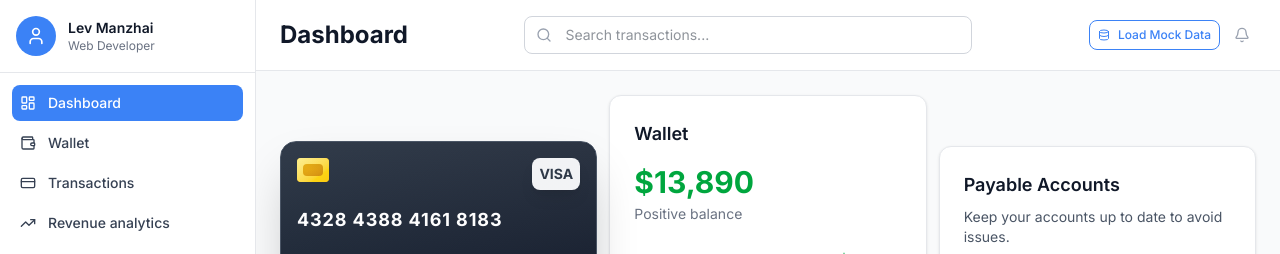
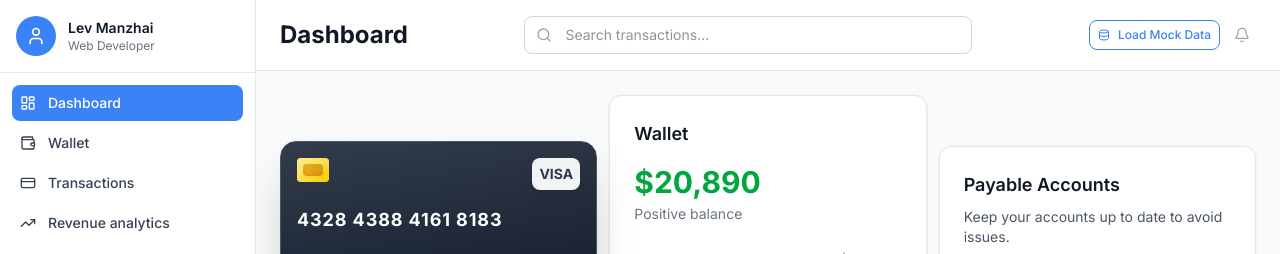
Before and after one commit to LevManzhai/Financial-Dashboard, a Next.js app: page /Financial-Dashboard/ in a window 1280 px wide. Shown: the top 254 px of the page. Built offline with nearby package versions, Linux system fonts and the light colour scheme.

Commit message:
Fix balance calculation to include initial balance
- Updated calculateSummaryStats to include initial balance of 7000
- Balance now correctly shows: initial balance + income - expenses
- This ensures the balance reflects the starting amount plus all transactions

```diff
--- a/src/contexts/TransactionContext.tsx
+++ b/src/contexts/TransactionContext.tsx
@@ -229,10 +229,14 @@ function calculateSummaryStats(transactions: Transaction[]): SummaryStats {
     .filter(t => t.type === 'expense')
     .reduce((sum, t) => sum + t.amount, 0);
 
+  // Calculate balance including initial balance
+  const initialBalance = 7000; // Starting balance
+  const balance = initialBalance + totalIncome - totalExpenses;
+
   return {
     totalIncome,
     totalExpenses,
-    balance: totalIncome - totalExpenses,
+    balance,
     transactionCount: transactions.length
   };
 }
```
